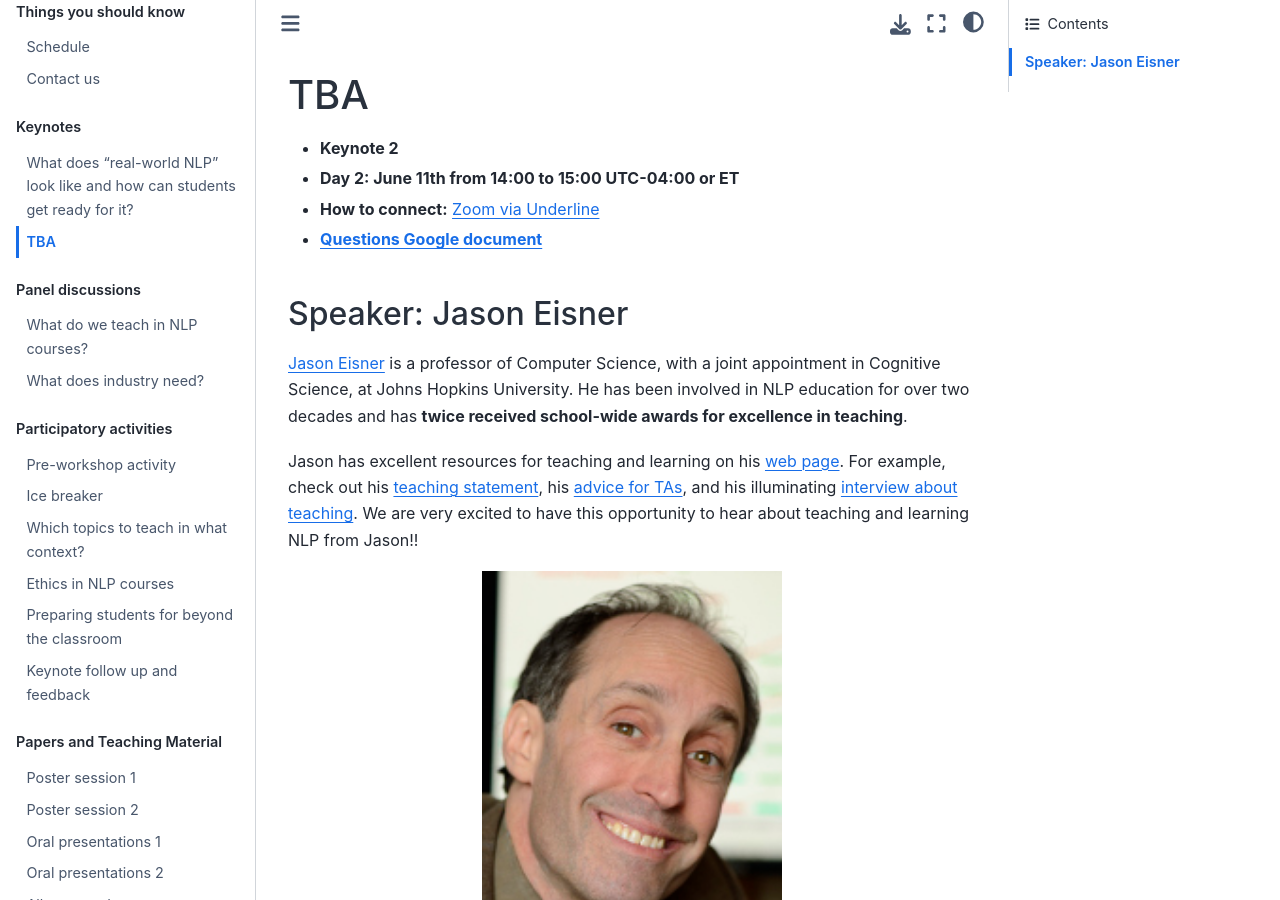
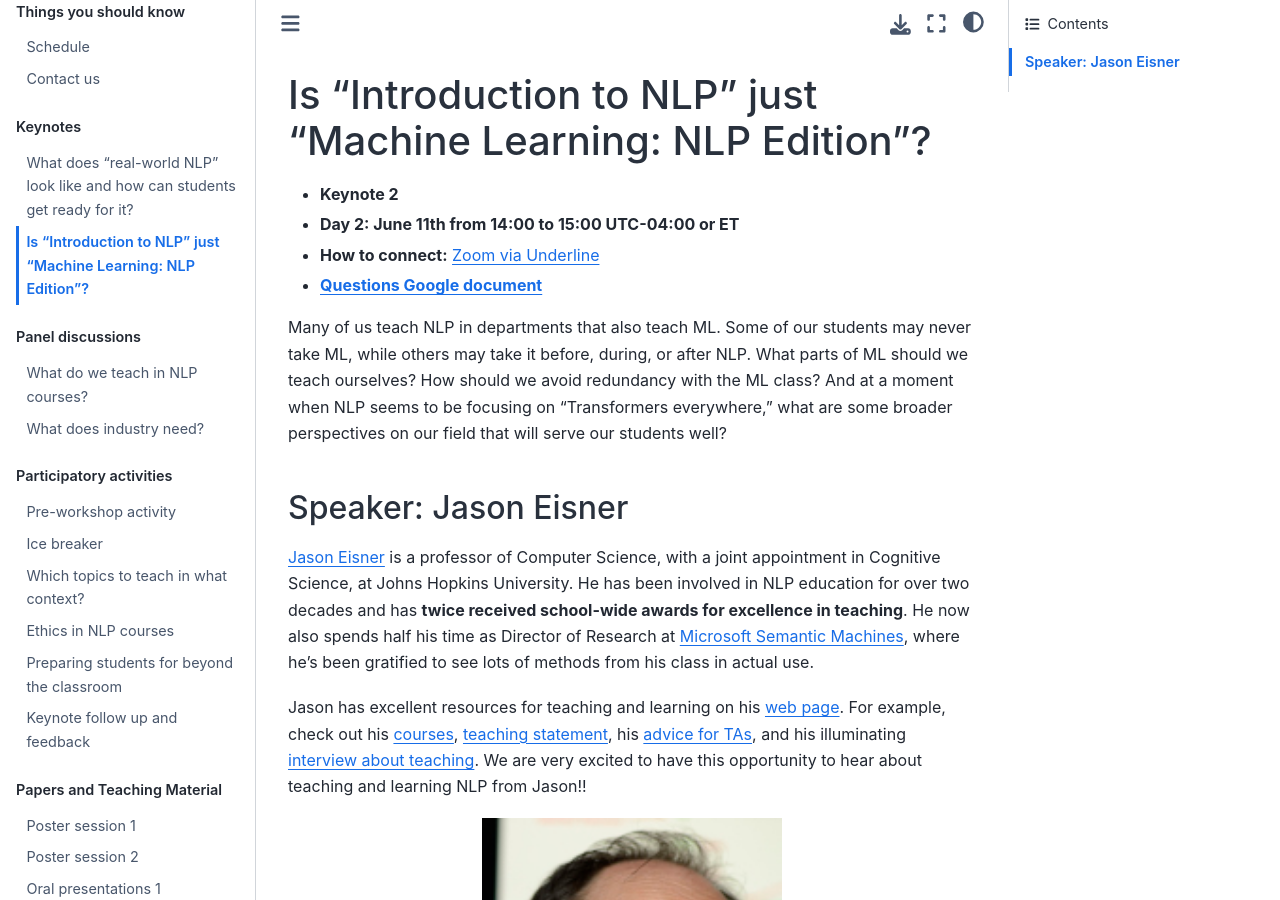
Before and after one commit to TeachingNLP/workshop-book, a Jupyter Book: the page built from keynotes/jason_eisner.md, in a window 1280 px wide and 900 px high. Built offline with Jupyter Book 1.0.4 settings and Sphinx 7.4.7 and the Sphinx Book theme 1.1.4, drawn with Linux system fonts in a browser that asks for light colours.

Commit message:
updating

````diff
--- a/keynotes/jason_eisner.md
+++ b/keynotes/jason_eisner.md
@@ -1,15 +1,17 @@
-# TBA
+# Is "Introduction to NLP" just "Machine Learning: NLP Edition"?
 
 - **Keynote 2**
 - **Day 2: June 11th from 14:00 to 15:00 UTC-04:00 or ET**
 - **How to connect:** [Zoom via Underline](https://underline.io/events/122/sessions?eventSessionId=4302)
 - [**Questions Google document**](https://docs.google.com/document/d/1ZS8BhrAJHGa-RB5e8IHqSGsR6GAEpEXv552u9kZG1g0/edit#heading=h.xh8e8320dpxm)
 
+Many of us teach NLP in departments that also teach ML. Some of our students may never take ML, while others may take it before, during, or after NLP. What parts of ML should we teach ourselves? How should we avoid redundancy with the ML class? And at a moment when NLP seems to be focusing on "Transformers everywhere," what are some broader perspectives on our field that will serve our students well?
+
 ## Speaker: Jason Eisner
 
-[Jason Eisner](https://www.cs.jhu.edu/~jason/) is a professor of Computer Science, with a joint appointment in Cognitive Science, at Johns Hopkins University. He has been involved in NLP education for over two decades and has **twice received school-wide awards for excellence in teaching**.
+[Jason Eisner](https://www.cs.jhu.edu/~jason/) is a professor of Computer Science, with a joint appointment in Cognitive Science, at Johns Hopkins University. He has been involved in NLP education for over two decades and has **twice received school-wide awards for excellence in teaching**. He now also spends half his time as Director of Research at [Microsoft Semantic Machines](https://www.microsoft.com/en-us/research/project/semantic-machines/), where he's been gratified to see lots of methods from his class in actual use.
 
-Jason has excellent resources for teaching and learning on his [web page](https://www.cs.jhu.edu/~jason/). For example, check out his [teaching statement](https://www.cs.jhu.edu/~jason/teaching.pdf), his [advice for TAs](http://www.cs.jhu.edu/~jason/advice/how-to-grade.html), and his illuminating [interview about teaching](https://medium.com/@jurgens_24580/nlp-pedagogy-interview-jason-eisner-johns-hopkins-university-fc690a2c33c). We are very excited to have this opportunity to hear about teaching and learning NLP from Jason!!
+Jason has excellent resources for teaching and learning on his [web page](https://www.cs.jhu.edu/~jason/). For example, check out his [courses](https://www.cs.jhu.edu/~jason/#courses), [teaching statement](https://www.cs.jhu.edu/~jason/teaching.pdf), his [advice for TAs](http://www.cs.jhu.edu/~jason/advice/how-to-grade.html), and his illuminating [interview about teaching](https://medium.com/@jurgens_24580/nlp-pedagogy-interview-jason-eisner-johns-hopkins-university-fc690a2c33c). We are very excited to have this opportunity to hear about teaching and learning NLP from Jason!!
 
 ```{image} ../img/jason.jpeg
 :alt: Jason
````
